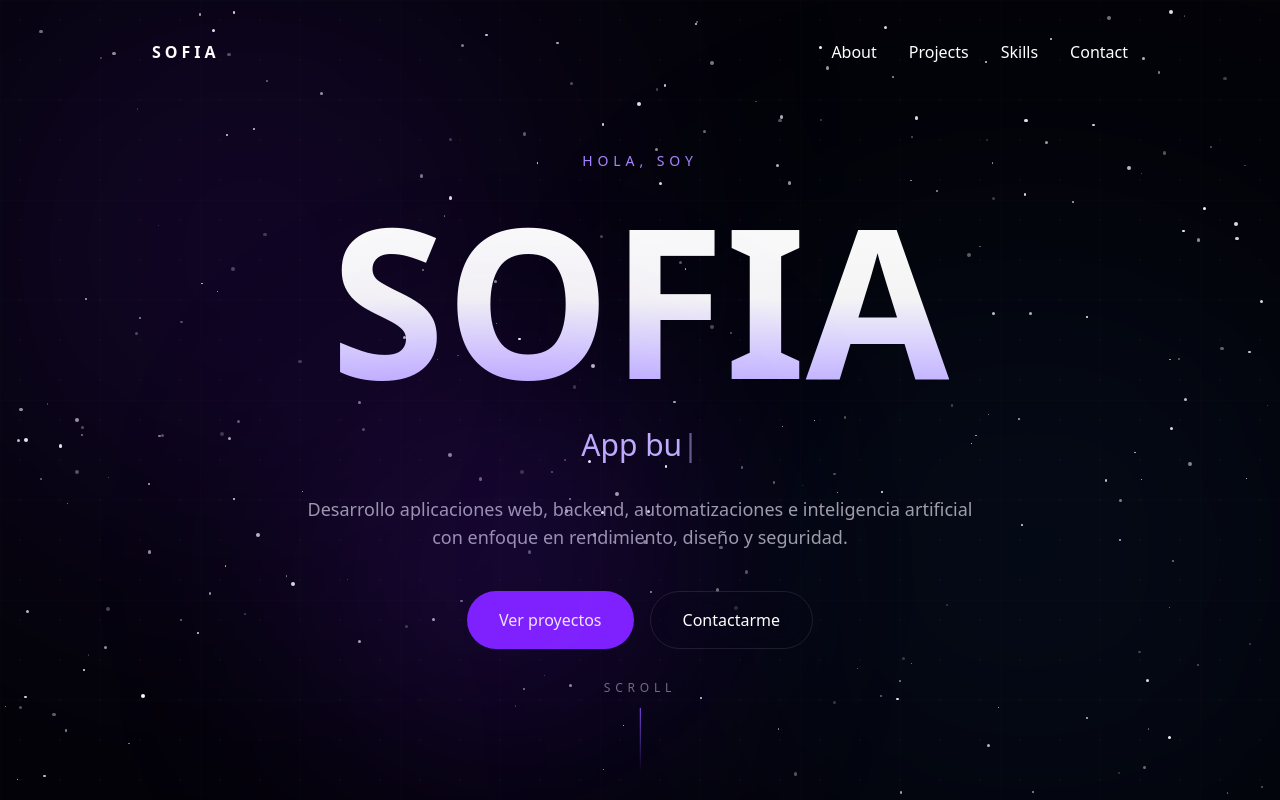
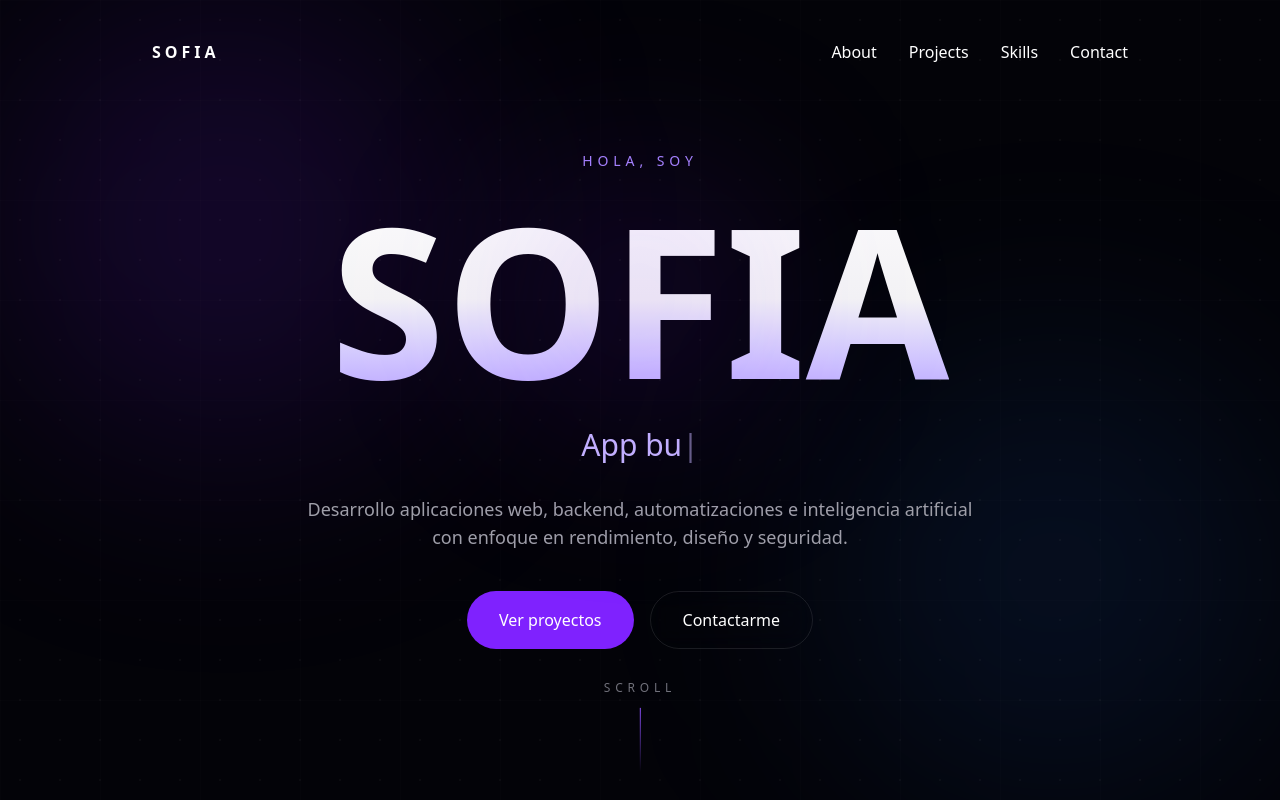
Before and after one commit to sofinator-hub/sofia-portafolio1, a Next.js app: page / in a window 1280 px wide. Shown: the top 800 px of the page. Built offline with nearby package versions, Linux system fonts and the light colour scheme.

Commit message:
debbuging page

```diff
--- a/components/hero/Hero.tsx
+++ b/components/hero/Hero.tsx
@@ -1,11 +1,25 @@
 "use client";
 
+import dynamic from "next/dynamic";
 import { motion } from "framer-motion";
+
 import Navbar from "../navbar/Navbar";
-import Stars from "./Stars";
 import TypingText from "./TypingText";
 import ScrollIndicator from "./ScrollIndicator";
-import ShootingStars from "./ShootingStars";
+
+const Stars = dynamic(
+  () => import("./Stars"),
+  {
+    ssr: false,
+  }
+);
+
+const ShootingStars = dynamic(
+  () => import("./ShootingStars"),
+  {
+    ssr: false,
+  }
+);
 
 export default function Hero() {
   return (
@@ -23,9 +37,10 @@ export default function Hero() {
       "
     >
       <Navbar />
+{/* <Stars /> */}
       <ShootingStars />
-      <Stars />
 
+      {/* Grid */}
       <div
         className="
         absolute
@@ -47,6 +62,8 @@ export default function Hero() {
           backgroundSize: "100px 100px",
         }}
       />
+
+      {/* Dots */}
       <div
         className="
         absolute
@@ -55,24 +72,27 @@ export default function Hero() {
         "
         style={{
           backgroundImage: `
-      radial-gradient(circle at center,
+            radial-gradient(
+              circle at center,
               white 1px,
-      transparent 1px)
+              transparent 1px
+            )
           `,
           backgroundSize: "40px 40px",
         }}
       />
+
       {/* Nebulosa izquierda */}
       <div
         className="
         absolute
         left-0
         top-0
-        h-[500px]
-        w-[500px]
+        h-[450px]
+        w-[450px]
         rounded-full
-        bg-violet-600/20
-        blur-[160px]
+        bg-violet-600/15
+        blur-[120px]
         "
       />
 
@@ -80,13 +100,13 @@ export default function Hero() {
       <div
         className="
         absolute
+        bottom-0
         right-0
-        bottom-0
-        h-[500px]
-        w-[500px]
+        h-[450px]
+        w-[450px]
         rounded-full
         bg-blue-500/10
-        blur-[160px]
+        blur-[120px]
         "
       />
 
@@ -105,6 +125,7 @@ export default function Hero() {
         <motion.span
           initial={{ opacity: 0 }}
           animate={{ opacity: 1 }}
+          transition={{ duration: 0.5 }}
           className="
           text-sm
           tracking-[0.35em]
@@ -117,16 +138,17 @@ export default function Hero() {
         <motion.h1
           initial={{
             opacity: 0,
-            y: 30,
+            y: 20,
           }}
           animate={{
             opacity: 1,
             y: 0,
           }}
           transition={{
-            duration: 0.8,
+            duration: 0.7,
           }}
           className="
+          relative
           mt-6
           font-black
           leading-none
@@ -150,14 +172,19 @@ xl:text-[13rem]
           >
             SOFIA
           </span>
+
           <div
             className="
             absolute
-  h-[350px]
-  w-[350px]
+            left-1/2
+            top-1/2
+            -translate-x-1/2
+            -translate-y-1/2
+            h-[250px]
+            w-[250px]
             rounded-full
-  bg-violet-600/20
-  blur-[120px]
+            bg-violet-600/15
+            blur-[100px]
             "
           />
         </motion.h1>
@@ -167,7 +194,10 @@ xl:text-[13rem]
         <motion.p
           initial={{ opacity: 0 }}
           animate={{ opacity: 1 }}
-          transition={{ delay: 0.4 }}
+          transition={{
+            delay: 0.3,
+            duration: 0.5,
+          }}
           className="
           mt-8
           max-w-2xl
@@ -196,7 +226,7 @@ xl:text-[13rem]
             px-8
             py-4
             font-medium
-            transition
+            transition-colors
             hover:bg-violet-500
             "
           >
@@ -210,7 +240,7 @@ xl:text-[13rem]
             border-white/10
             px-8
             py-4
-            backdrop-blur-xl
+            backdrop-blur-md
             "
           >
             Contactarme
--- a/components/hero/Stars.tsx
+++ b/components/hero/Stars.tsx
@@ -1,6 +1,6 @@
 "use client";
 
-import { useEffect, useState } from "react";
+import { useEffect, useMemo, useRef } from "react";
 
 type Star = {
   x: number;
@@ -11,53 +11,72 @@ type Star = {
 };
 
 export default function Stars() {
-  const [mounted, setMounted] = useState(false);
+  const containerRef = useRef<HTMLDivElement>(null);
 
-  const [mouse, setMouse] = useState({
-    x: 0,
-    y: 0,
-  });
-
-  const [stars, setStars] = useState<Star[]>([]);
+  const stars = useMemo<Star[]>(
+    () =>
+      Array.from({ length: 100 }, () => ({
+        x: Math.random() * 100,
+        y: Math.random() * 100,
+        size: Math.random() * 2 + 1,
+        depth: Math.random() * 25 + 5,
+        opacity: Math.random() * 0.7 + 0.3,
+      })),
+    []
+  );
 
   useEffect(() => {
-    setMounted(true);
+    const container = containerRef.current;
 
-    setStars(
-      Array.from({ length: 250 }, () => ({
-        x: Math.random() * 100,
-        y: Math.random() * 100,
-        size: Math.random() * 3 + 1,
-        depth: Math.random() * 40 + 10,
-        opacity: Math.random() * 0.8 + 0.2,
-      }))
+    if (!container) return;
+
+    const elements = Array.from(
+      container.querySelectorAll<HTMLElement>("[data-star]")
     );
-  }, []);
 
-  useEffect(() => {
-    const move = (e: MouseEvent) => {
-      const x = (e.clientX / window.innerWidth - 0.5) * 2;
-      const y = (e.clientY / window.innerHeight - 0.5) * 2;
+    let mouseX = 0;
+    let mouseY = 0;
 
-      setMouse({ x, y });
+    const handleMouseMove = (e: MouseEvent) => {
+      mouseX = (e.clientX / window.innerWidth - 0.5) * 2;
+      mouseY = (e.clientY / window.innerHeight - 0.5) * 2;
     };
 
-    window.addEventListener("mousemove", move);
+    let animationFrame: number;
+
+    const animate = () => {
+      elements.forEach((el) => {
+        const depth = Number(el.dataset.depth);
+
+        el.style.transform = `translate(
+          ${mouseX * depth}px,
+          ${mouseY * depth}px
+        )`;
+      });
+
+      animationFrame = requestAnimationFrame(animate);
+    };
+
+    window.addEventListener("mousemove", handleMouseMove);
+
+    animate();
 
     return () => {
-      window.removeEventListener("mousemove", move);
+      window.removeEventListener("mousemove", handleMouseMove);
+      cancelAnimationFrame(animationFrame);
     };
   }, []);
 
-  if (!mounted) {
-    return null;
-  }
-
   return (
-    <div className="absolute inset-0 overflow-hidden">
+    <div
+      ref={containerRef}
+      className="absolute inset-0 overflow-hidden pointer-events-none"
+    >
       {stars.map((star, index) => (
         <span
           key={index}
+          data-star
+          data-depth={star.depth}
           className="absolute rounded-full bg-white"
           style={{
             width: `${star.size}px`,
@@ -65,11 +84,7 @@ export default function Stars() {
             left: `${star.x}%`,
             top: `${star.y}%`,
             opacity: star.opacity,
-            transform: `translate(
-              ${mouse.x * star.depth}px,
-              ${mouse.y * star.depth}px
-            )`,
-            transition: "transform 0.15s linear",
+            willChange: "transform",
           }}
         />
       ))}
```
Lines whose indentation alone changed are shown as unchanged.
